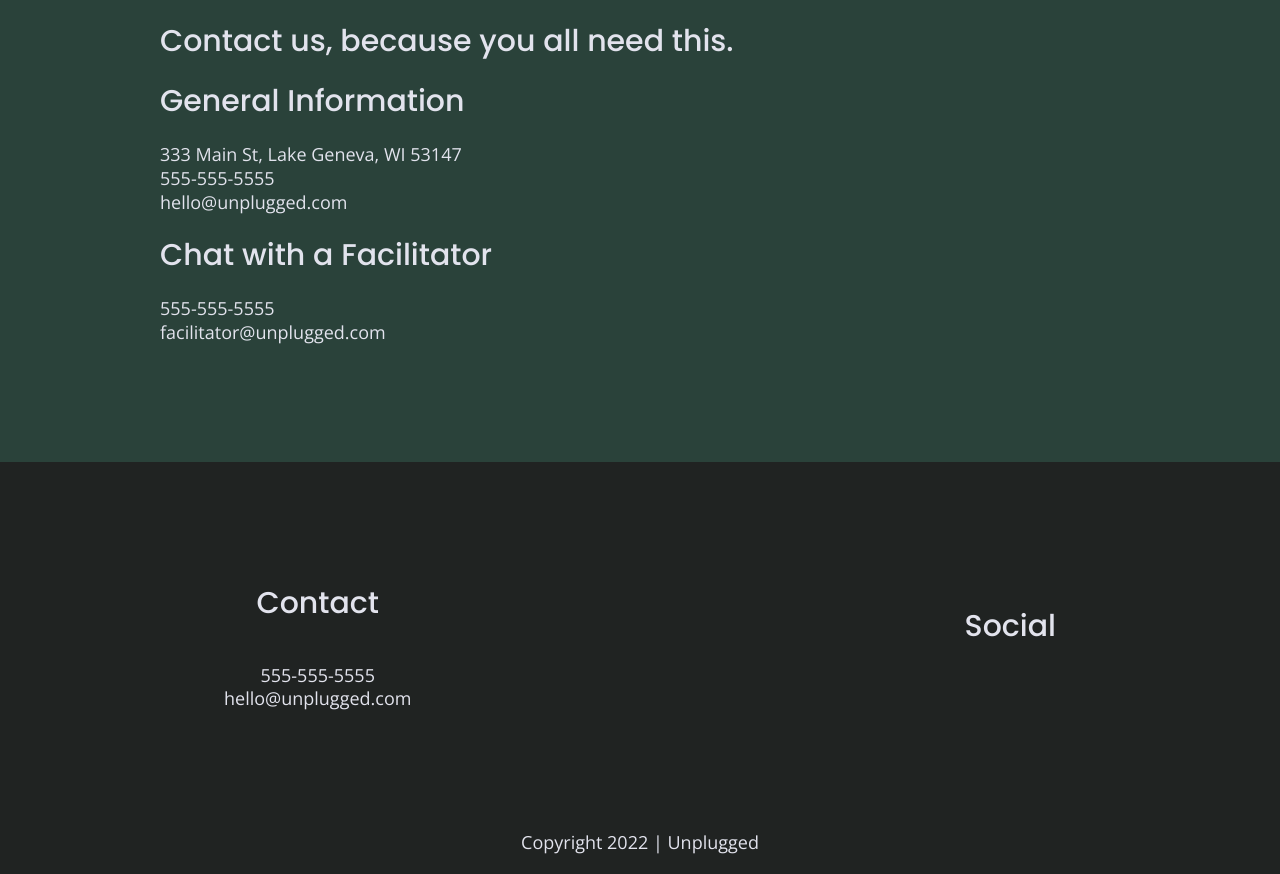
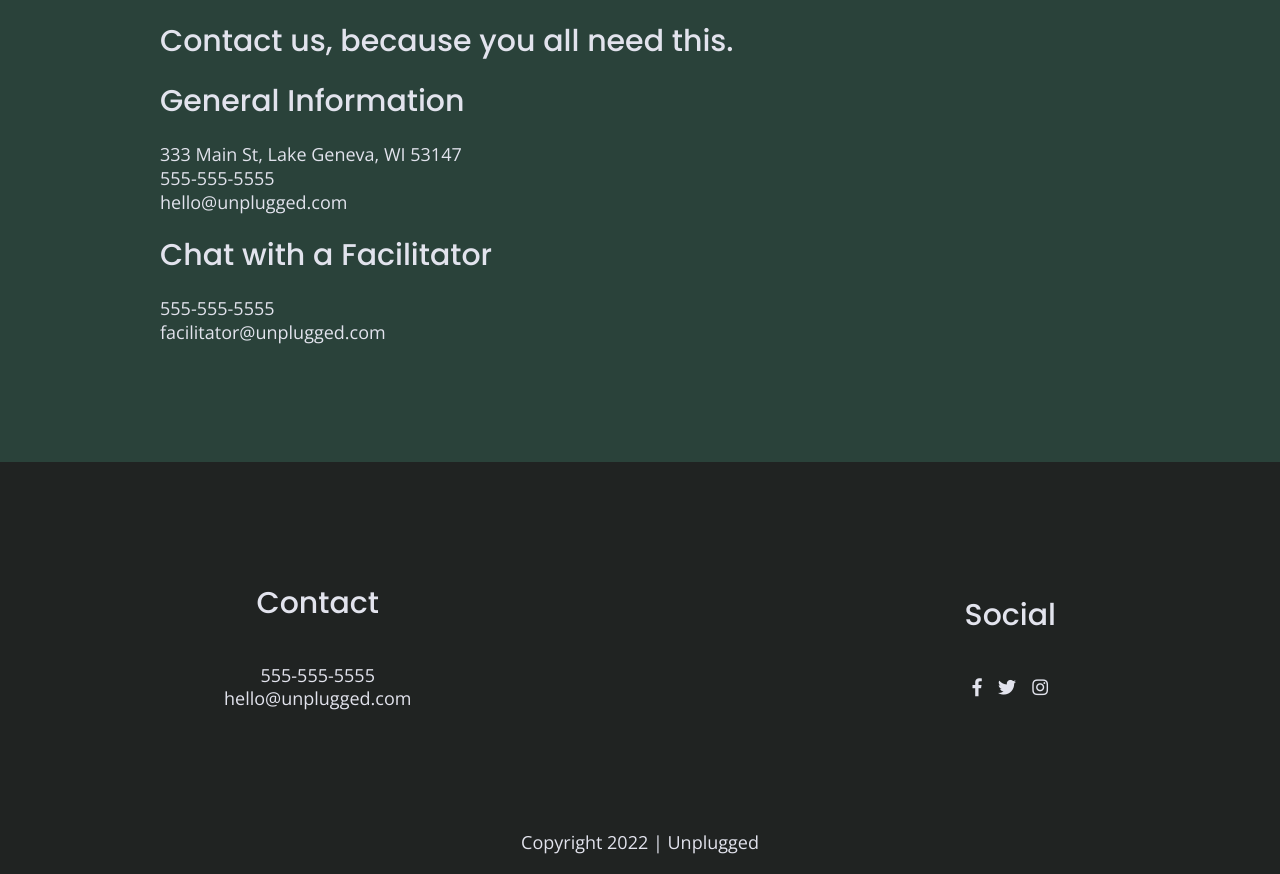
Before and after one commit to ReeAya/unplugged-retreat, a website: page about/index.html in a window 1280 px wide. Shown: the part 1255-2129 px from the top of the page. Drawn offline with nearby package versions, Linux system fonts and the light colour scheme.

Commit message:
Added social media icons

```diff
--- a/about/index.html
+++ b/about/index.html
@@ -114,13 +114,16 @@
                     <h4>Social</h4>
                     <div class="social-icons">
                         <p>
-                            <a href="https://www.facebook.com/unplugged-retreat" target="_blank"></a>
+                            <a href="https://www.facebook.com/unplugged-retreat" target="_blank"><i class="fab fa-facebook-f"></i
+                ></a>
                         </p>
                         <p>
-                            <a href="https://www.twitter.com/unplugged-retreat" target="_blank"></a>
+                            <a href="https://www.twitter.com/unplugged-retreat" target="_blank"><i class="fab fa-twitter"></i
+                ></a>
                         </p>
                         <p>
-                            <a href="https://www.instagram.com/unplugged-retreat" target="_blank"></a>
+                            <a href="https://www.instagram.com/unplugged-retreat" target="_blank"><i class="fab fa-instagram"></i
+                ></a>
                         </p>
                     </div>
                 </div>
```
